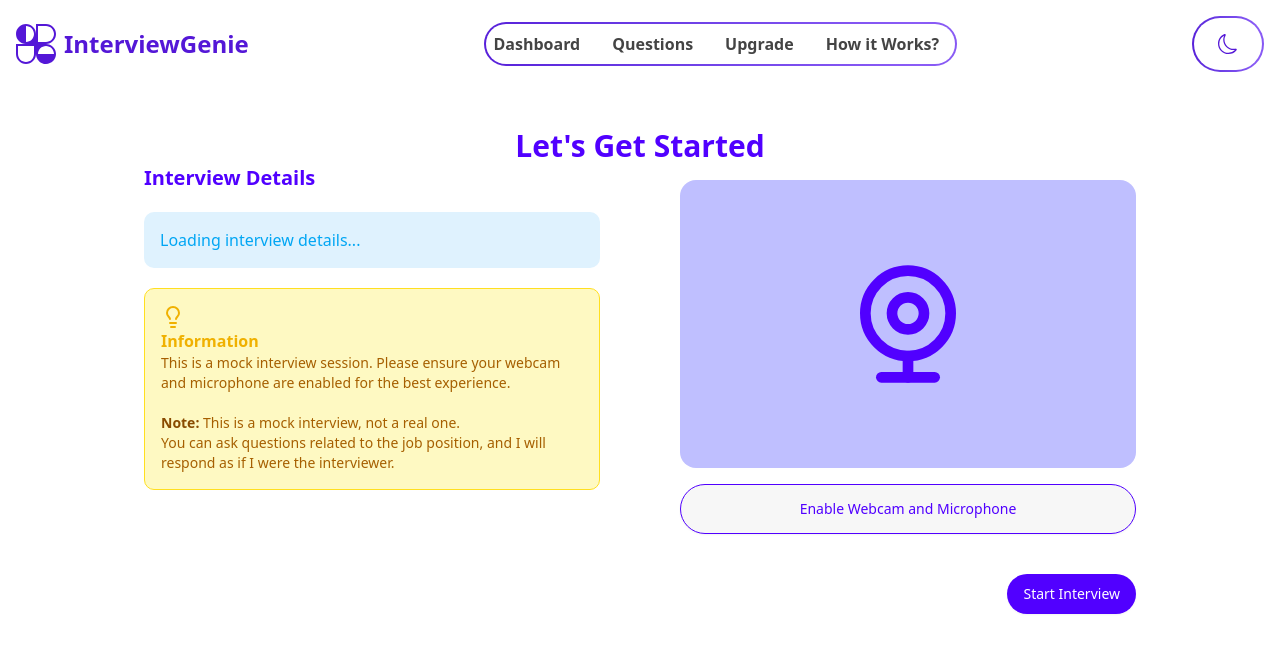
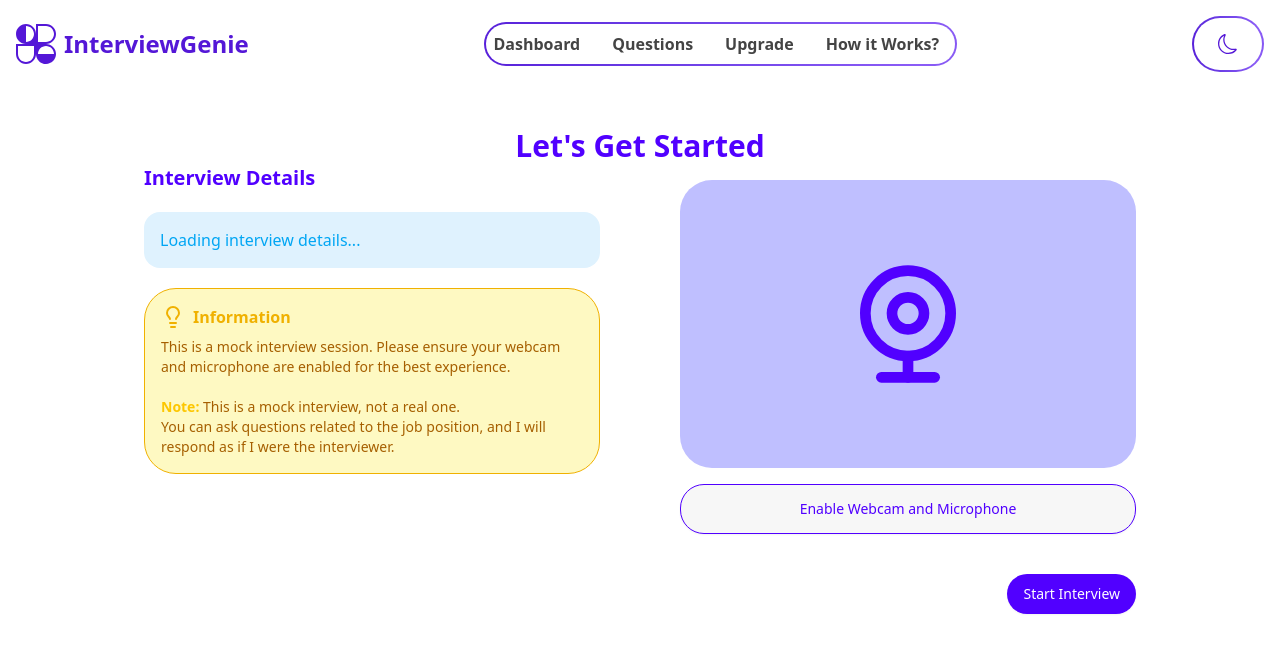
Before and after one commit to RumeshKumara/Interview-Genie, a Next.js app: page /dashboard/interview/1 in a window 1280 px wide. Shown: the top 652 px of the page. Built offline with nearby package versions, Linux system fonts and the light colour scheme; no server answers; the database is empty.

Commit message:
added some color change and dark mode

```diff
--- a/app/dashboard/interview/[interviewID]/page.jsx
+++ b/app/dashboard/interview/[interviewID]/page.jsx
@@ -43,17 +43,19 @@ function Interview(params) {
   };
 
   return (
-    <div>
+    <div className="">
       <div className="flex flex-col items-center justify-center my-10">
-        <h2 className="text-3xl font-bold text-[#5100ff]">Let's Get Started</h2>
+        <h2 className="text-3xl font-bold text-[#5100ff] ">
+          Let's Get Started
+        </h2>
         <div className="grid grid-cols-1 gap-20 md:grid-cols-2">
           <div className="flex flex-col gap-5">
-            <h3 className="text-xl font-semibold text-[#5100ff]">
+            <h3 className="text-xl font-semibold text-[#5100ff] ">
               Interview Details
             </h3>
-            <div className="p-4 rounded-lg bg-sky-100">
+            <div className="p-4 rounded-2xl bg-sky-100 dark:bg-gray-800">
               {interviewData ? (
-                <div className="flex flex-col gap-3">
+                <div className="flex flex-col gap-3 dark:text-gray-200">
                   <p>
                     <strong>Job Position:</strong> {interviewData.jobPosition}
                   </p>
@@ -67,20 +69,22 @@ function Interview(params) {
                   </p>
                 </div>
               ) : (
-                <p className="text-sky-500">Loading interview details...</p>
+                <p className="text-sky-500 dark:text-sky-400">
+                  Loading interview details...
+                </p>
               )}
             </div>
-            <div className="p-4 bg-yellow-100 border border-yellow-300 rounded-lg">
-              <h2 className="text-yellow-500 ">
+            <div className="p-4 bg-yellow-100 border border-yellow-500 rounded-4xl dark:bg-[#3d3513] dark:border-yellow-700">
+              <h2 className="flex gap-2 pb-2 text-yellow-500 dark:text-yellow-400">
                 <Lightbulb />
                 <strong>Information</strong>
               </h2>
-              <p className="text-sm text-yellow-700">
+              <p className="text-sm text-yellow-700 dark:text-yellow-300">
                 This is a mock interview session. Please ensure your webcam and
                 microphone are enabled for the best experience.
                 <br />
                 <br />
-                <strong className="text-yellow-800">Note:</strong> This is a
+                <strong className="text-yellow-400">Note:</strong> This is a
                 mock interview, not a real one.
                 <br />
                 You can ask questions related to the job position, and I will
@@ -106,16 +110,16 @@ function Interview(params) {
               />
             ) : (
               <>
-                <WebcamIcon className="w-full p-20 my-4 mt-4 text-[#5100ff] bg-[#bfbfff] h-72 rounded-2xl" />
+                <WebcamIcon className="w-full p-20 my-4 mt-4 text-[#5100ff] bg-[#bfbfff]  dark:bg-gray-800 h-72 rounded-4xl" />
                 <Button
                   onClick={handleEnableWebcam}
-                  className="w-full py-6 text-[#5100ff] bg-[#f7f7f7] rounded-full hover:bg-[#5100ff] border border-[#5100ff] hover:text-white transition-colors duration-300"
+                  className="w-full py-6 text-[#5100ff] bg-[#f7f7f7] dark:bg-gray-800  rounded-3xl hover:bg-[#5100ff] hover:text-white  border border-[#5100ff]  transition-colors duration-300"
                   disabled={webCamEnabled}
                 >
                   Enable Webcam and Microphone
                 </Button>
                 {permissionError && (
-                  <p className="mt-2 text-sm text-red-500">
+                  <p className="mt-2 text-sm text-red-500 dark:text-red-400">
                     Please allow camera and microphone access in your browser
                     settings
                   </p>
@@ -134,7 +138,7 @@ function Interview(params) {
               alert("Please enable webcam and microphone first.");
             }
           }}
-          className="py-5 text-white bg-[#5100ff] rounded-full py5 hover:bg-purple-700"
+          className="py-5 text-white bg-[#5100ff] rounded-full py5 "
         >
           Start Interview
         </Button>
```
